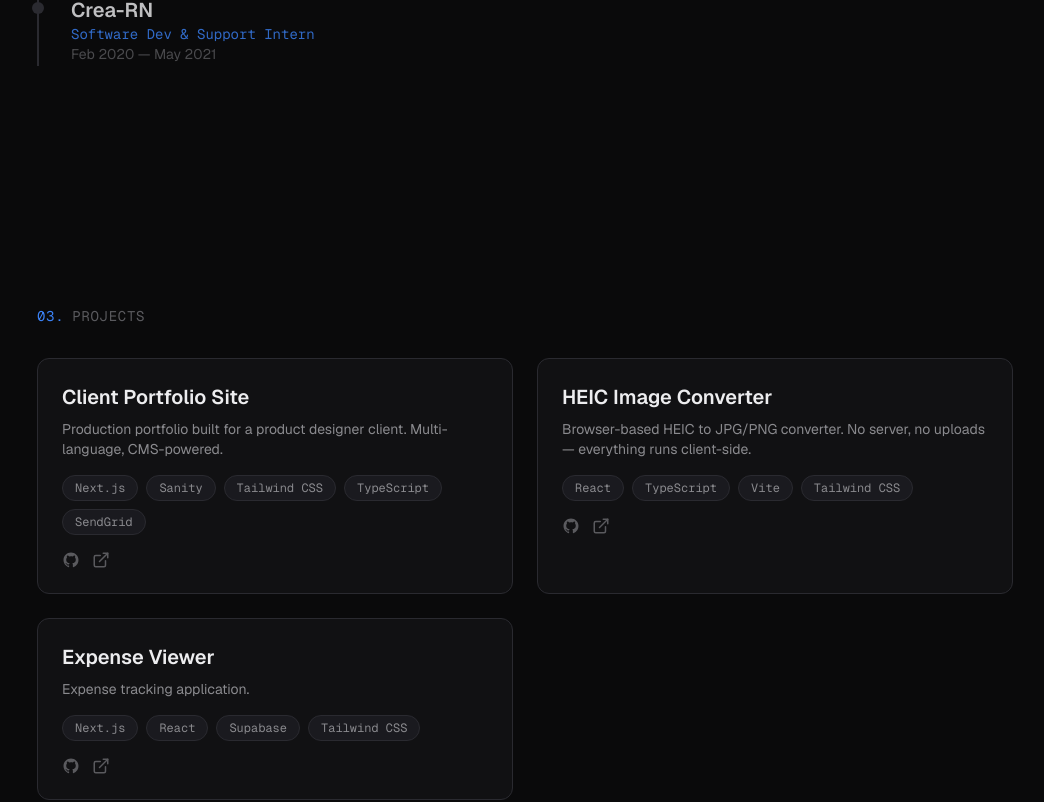
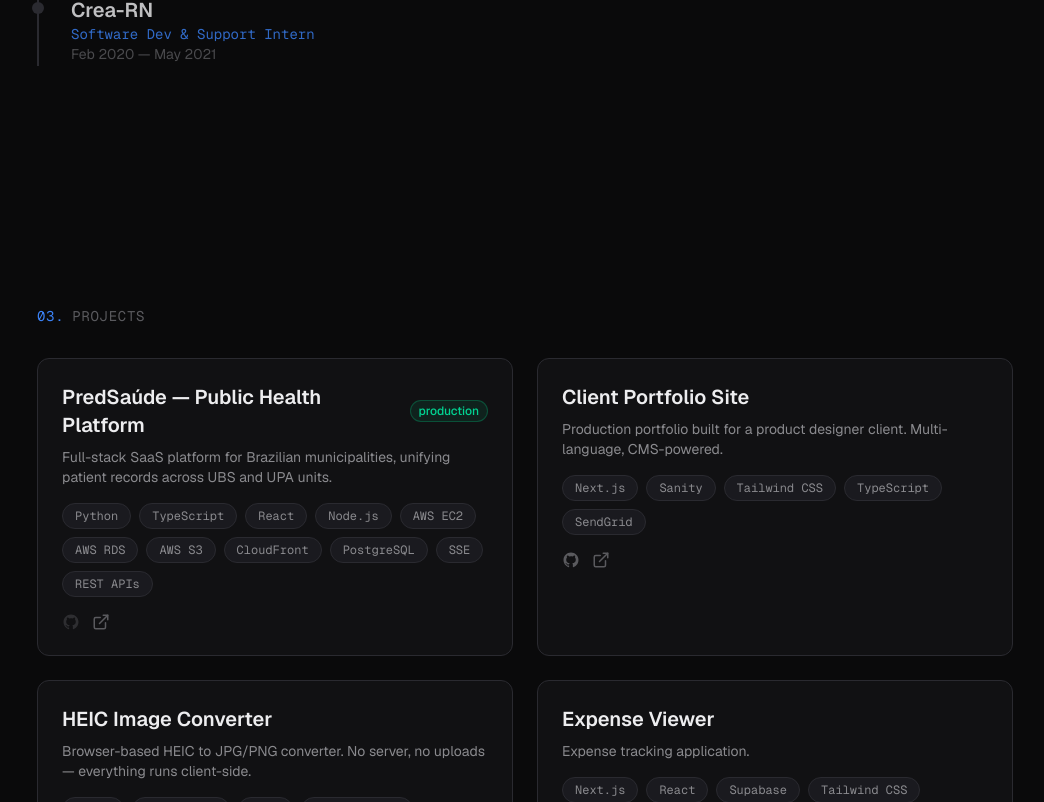
Before and after one commit to orrevua/orrevua-www, a Next.js app: page / in a window 1280 px wide. Shown: the part 1998-2800 px from the top of the page, without its empty margins (115-1159 px from the left). Built offline with nearby package versions, Linux system fonts and the light colour scheme; no server answers.

Commit message:
feat(portfolio): add PredSaúde professional project entry
Add PredSaúde public health platform as a featured production project
with bilingual translations (EN/PT), production badge styling, and
support for projects without a public GitHub repository.

```diff
--- a/src/components/sections/projects.tsx
+++ b/src/components/sections/projects.tsx
@@ -44,9 +44,13 @@ export function Projects({ ogPreviews }: { ogPreviews: OgPreviews }) {
                   <h3 className="text-xl font-semibold text-text-primary">
                     {translated?.displayName ?? project.displayName}
                   </h3>
-                  {project.badge === "study" && (
-                    <span className="rounded-full border border-accent/30 bg-accent/10 px-2 py-0.5 text-xs font-medium text-accent">
-                      study
+                  {project.badge && (
+                    <span className={`rounded-full border px-2 py-0.5 text-xs font-medium ${
+                      project.badge === "production"
+                        ? "border-emerald-500/30 bg-emerald-500/10 text-emerald-400"
+                        : "border-accent/30 bg-accent/10 text-accent"
+                    }`}>
+                      {project.badge}
                     </span>
                   )}
                 </div>
@@ -61,6 +65,7 @@ export function Projects({ ogPreviews }: { ogPreviews: OgPreviews }) {
                 </div>
 
                 <div className="mt-4 flex items-center gap-3">
+                  {project.githubUrl ? (
                     <a
                       href={project.githubUrl}
                       target="_blank"
@@ -70,6 +75,14 @@ export function Projects({ ogPreviews }: { ogPreviews: OgPreviews }) {
                     >
                       <GitHubIcon size={18} />
                     </a>
+                  ) : (
+                    <span
+                      className="cursor-default text-text-tertiary/40"
+                      title="Private repository"
+                    >
+                      <GitHubIcon size={18} />
+                    </span>
+                  )}
                   {project.liveUrl && (
                     <a
                       href={project.liveUrl}
@@ -100,9 +113,13 @@ export function Projects({ ogPreviews }: { ogPreviews: OgPreviews }) {
                     <span className="font-medium text-text-primary">
                       {translated?.displayName ?? project.displayName}
                     </span>
-                    {project.badge === "study" && (
-                      <span className="ml-2 rounded-full border border-accent/30 bg-accent/10 px-2 py-0.5 text-xs font-medium text-accent">
-                        study
+                    {project.badge && (
+                      <span className={`ml-2 rounded-full border px-2 py-0.5 text-xs font-medium ${
+                        project.badge === "production"
+                          ? "border-emerald-500/30 bg-emerald-500/10 text-emerald-400"
+                          : "border-accent/30 bg-accent/10 text-accent"
+                      }`}>
+                        {project.badge}
                       </span>
                     )}
                     <span className="ml-3 text-sm text-text-secondary">
@@ -110,6 +127,7 @@ export function Projects({ ogPreviews }: { ogPreviews: OgPreviews }) {
                     </span>
                   </div>
                   <div className="flex flex-shrink-0 items-center gap-2">
+                    {project.githubUrl ? (
                       <a
                         href={project.githubUrl}
                         target="_blank"
@@ -119,6 +137,14 @@ export function Projects({ ogPreviews }: { ogPreviews: OgPreviews }) {
                       >
                         <GitHubIcon size={16} />
                       </a>
+                    ) : (
+                      <span
+                        className="cursor-default text-text-tertiary/40"
+                        title="Private repository"
+                      >
+                        <GitHubIcon size={16} />
+                      </span>
+                    )}
                     {project.liveUrl && (
                       <a
                         href={project.liveUrl}
--- a/src/data/projects.ts
+++ b/src/data/projects.ts
@@ -1,6 +1,19 @@
 import type { Project } from "@/types"
 
 export const projects: Project[] = [
+  {
+    id: "predsaude",
+    name: "predsaude",
+    displayName: "PredSaúde — Public Health Platform",
+    description:
+      "Full-stack SaaS platform for Brazilian municipalities, unifying patient records across UBS and UPA units.",
+    longDescription:
+      "Full-stack SaaS platform for Brazilian municipalities, unifying patient records across UBS and UPA units and integrating with the federal e-SUS APS ecosystem and the national RNDS (Rede Nacional de Dados em Saúde). Used in production across multiple municipalities in Rio Grande do Norte and Pará.",
+    technologies: ["Python", "TypeScript", "React", "Node.js", "AWS EC2", "AWS RDS", "AWS S3", "CloudFront", "PostgreSQL", "SSE", "REST APIs"],
+    liveUrl: "https://www.predsaude.com.br",
+    isFeatured: true,
+    badge: "production",
+  },
   {
     id: "gabinajm-portfolio",
     name: "gabinajm-portfolio",
--- a/src/i18n/locales/en.ts
+++ b/src/i18n/locales/en.ts
@@ -309,6 +309,13 @@ export const translations: Translations = {
       },
     },
     projects: {
+      predsaude: {
+        displayName: "PredSaúde — Public Health Platform",
+        description:
+          "Full-stack SaaS platform for Brazilian municipalities, unifying patient records across UBS and UPA units.",
+        longDescription:
+          "Full-stack SaaS platform for Brazilian municipalities, unifying patient records across UBS and UPA units and integrating with the federal e-SUS APS ecosystem and the national RNDS (Rede Nacional de Dados em Saúde). Used in production across multiple municipalities in Rio Grande do Norte and Pará.",
+      },
       "gabinajm-portfolio": {
         displayName: "Client Portfolio Site",
         description:
--- a/src/i18n/locales/pt.ts
+++ b/src/i18n/locales/pt.ts
@@ -309,6 +309,13 @@ export const translations: Translations = {
       },
     },
     projects: {
+      predsaude: {
+        displayName: "PredSaúde — Plataforma de Saúde Pública",
+        description:
+          "Plataforma SaaS full-stack para municípios brasileiros, unificando prontuários de pacientes entre unidades UBS e UPA.",
+        longDescription:
+          "Plataforma SaaS full-stack para municípios brasileiros, unificando prontuários de pacientes entre unidades UBS e UPA e integrando com o ecossistema federal e-SUS APS e a RNDS (Rede Nacional de Dados em Saúde) do Ministério da Saúde. Em produção em múltiplos municípios do Rio Grande do Norte e Pará.",
+      },
       "gabinajm-portfolio": {
         displayName: "Site Portfólio de Cliente",
         description:
--- a/src/lib/terminal/commands.ts
+++ b/src/lib/terminal/commands.ts
@@ -356,8 +356,11 @@ register({
         line(translated?.longDescription ?? project.longDescription),
         blank(),
         line(`${t.terminal.output.technologies} ${project.technologies.join(", ")}`, "dimmed"),
-        link(`GitHub: ${project.githubUrl}`, project.githubUrl),
       ]
+
+      if (project.githubUrl) {
+        lines.push(link(`GitHub: ${project.githubUrl}`, project.githubUrl))
+      }
 
       if (project.liveUrl) {
         lines.push(link(`Live: ${project.liveUrl}`, project.liveUrl))
--- a/src/types/index.ts
+++ b/src/types/index.ts
@@ -39,10 +39,10 @@ export type Project = {
   description: string
   longDescription: string
   technologies: string[]
-  githubUrl: string
+  githubUrl?: string
   liveUrl?: string
   isFeatured: boolean
-  badge?: "study"
+  badge?: "study" | "production"
 }
 
 export type SkillCategory = {
```
Lines whose indentation alone changed are shown as unchanged.
